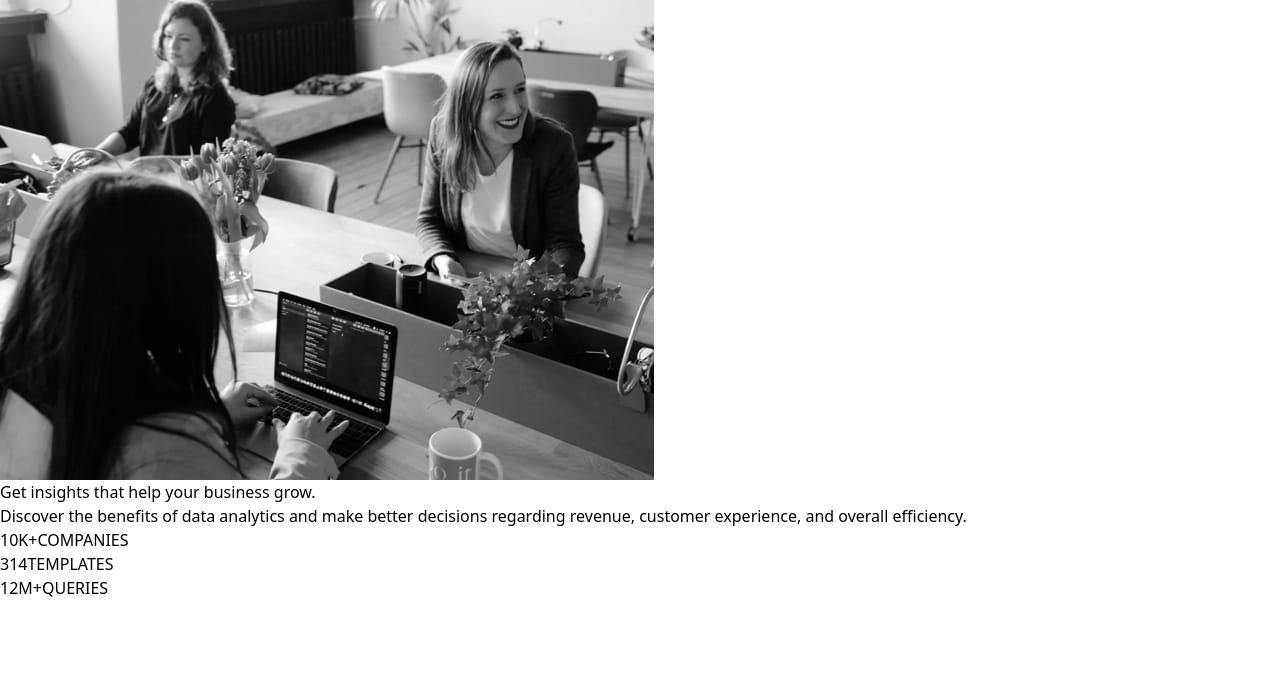
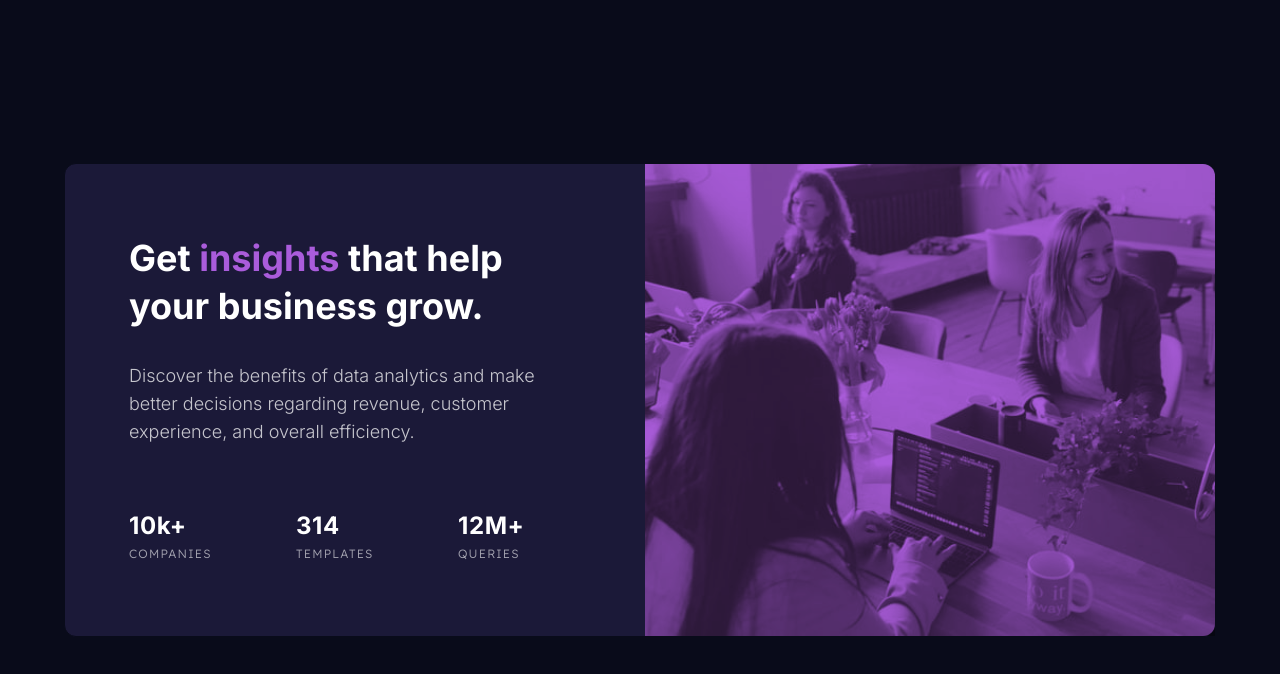
Before and after one commit to devmor-j/fm-stats-preview-card-component, a website built with Vite: page index.html in a window 1280 px wide. Built offline with nearby package versions, Linux system fonts and the light colour scheme.

Commit message:
Write tailwind css style

```diff
--- a/index.html
+++ b/index.html
@@ -11,28 +11,31 @@
 
   <link rel="preconnect" href="https://fonts.googleapis.com">
   <link rel="preconnect" href="https://fonts.gstatic.com" crossorigin>
-  <link href="https://fonts.googleapis.com/css2?family=Inter:wght@400;700&family=Lexend+Deca&display=swap" rel="stylesheet">
+  <link href="https://fonts.googleapis.com/css2?family=Inter:wght@300;400;700&family=Lexend+Deca:wght@300;400&display=swap" rel="stylesheet">
 
   <!-- ------------ tailwindcss starting file ------------ -->
   <link rel="stylesheet" href="./src/index.css">
 
 </head>
 
-<body>
-  <main>
-    <div>
-      <img src="./src/images/image-header-mobile.jpg" alt="">
-    </div>
-    <div>
-      <h1>Get <span>insights</span> that help your business grow.</h1>
-      <p>Discover the benefits of data analytics and make better decisions regarding revenue, customer experience, and overall efficiency.</p>
-      <ul>
-        <li><span>10K+</span><span>COMPANIES</span></li>
-        <li><span>314</span><span>TEMPLATES</span></li>
-        <li><span>12M+</span><span>QUERIES</span></li>
-      </ul>
-    </div>
-  </main>
+<body class="flex flex-col min-h-screen justify-center items-center | bg-clr-main text-clr-paragraph font-Inter">
+  <div class="container mx-auto | flex flex-col justify-center items-center">
+    <main class="bg-clr-card | max-w-[18rem] sm:max-w-6xl mx-4 | flex flex-col sm:flex-row-reverse gap-2 | text-[14px] lg:text-[15px] text-center sm:text-left | rounded-xl border border-clr-main">
+      <picture class="w-full min-h-full rounded-tl-xl sm:rounded-tl-none sm:rounded-br-xl rounded-tr-xl bg-clr-accent sm:w-1/2">
+        <source media="(max-width: 640px)" srcset="./src/images/image-header-mobile.jpg">
+        <img class="w-full h-full | object-cover opacity-75 mix-blend-multiply" src="./src/images/image-header-desktop.jpg" alt="">
+      </picture>
+      <div class="flex flex-col gap-y-4 sm:w-1/2 justify-center items-center p-6 sm:p-8 md:p-10 lg:p-16 lg:gap-y-8">
+        <h1 class="font-bold sm:mx-0 text-2xl lg:text-3xl xl:text-4xl xl:leading-[3rem] | text-clr-head">Get <span class="text-clr-accent">insights</span> that help your business grow.</h1>
+        <p class="xl:text-lg font-light">Discover the benefits of data analytics and make better decisions regarding revenue, customer experience, and overall efficiency.</p>
+        <ul class="text-clr-head text-lg lg:text-lg xl:text-2xl font-light tracking-wide | flex flex-col gap-4 w-full sm:flex-row justify-center items-center sm:justify-between pt-4 xl:pt-8 xl:pr-12">
+          <li class="flex flex-col"><span class="font-bold">10k+</span><span class="text-clr-stat leading-4 text-[10px] xl:text-xs xl:leading-6 tracking-widest font-Lexend-Deca">COMPANIES</span></li>
+          <li class="flex flex-col"><span class="font-bold">314</span><span class="text-clr-stat leading-4 text-[10px] xl:text-xs xl:leading-6 tracking-widest font-Lexend-Deca">TEMPLATES</span></li>
+          <li class="flex flex-col"><span class="font-bold">12M+</span><span class="text-clr-stat leading-4 text-[10px] xl:text-xs xl:leading-6 tracking-widest font-Lexend-Deca">QUERIES</span></li>
+        </ul>
+      </div>
+    </main>
+  </div>
 
 </body>
 
```
